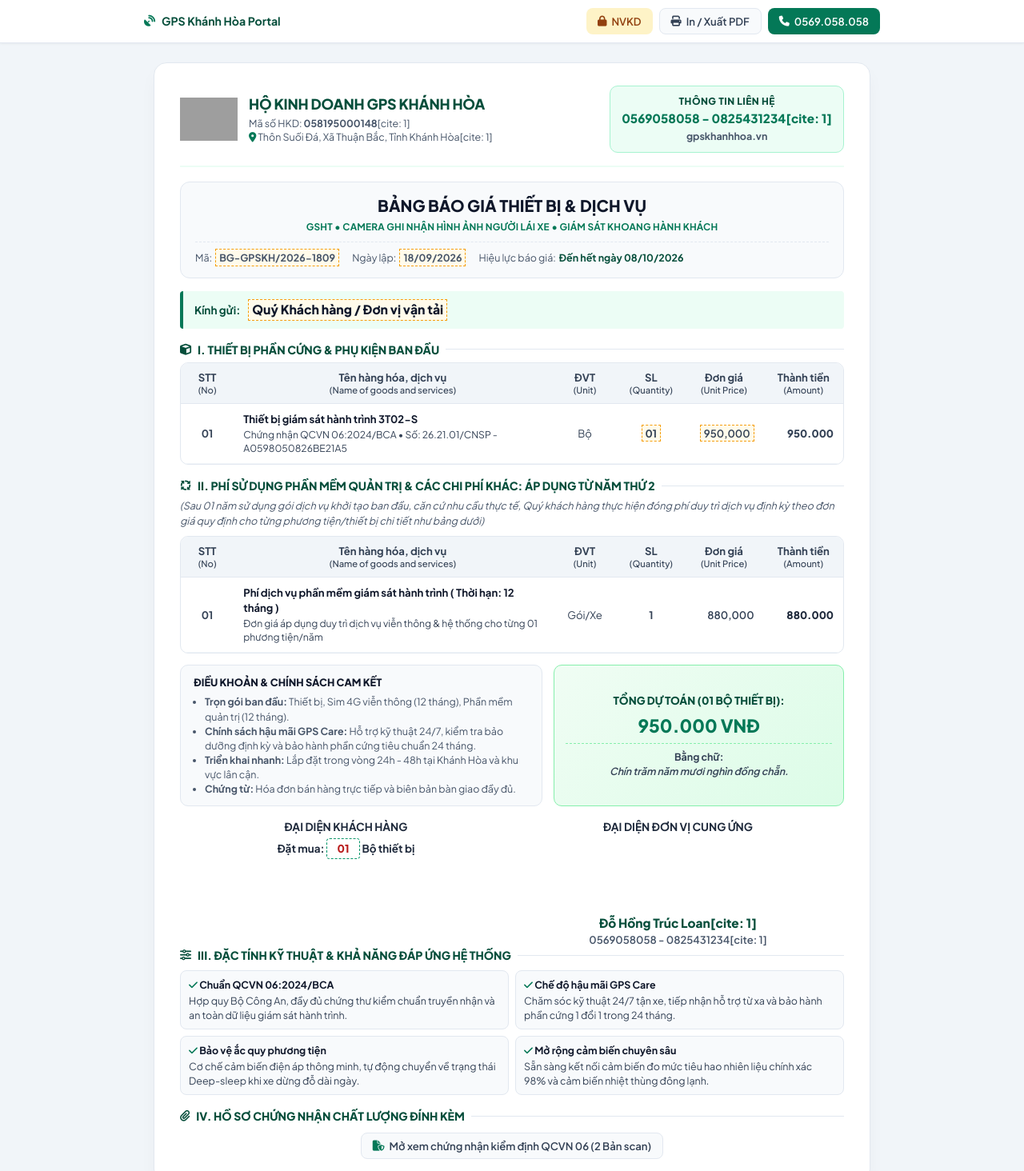
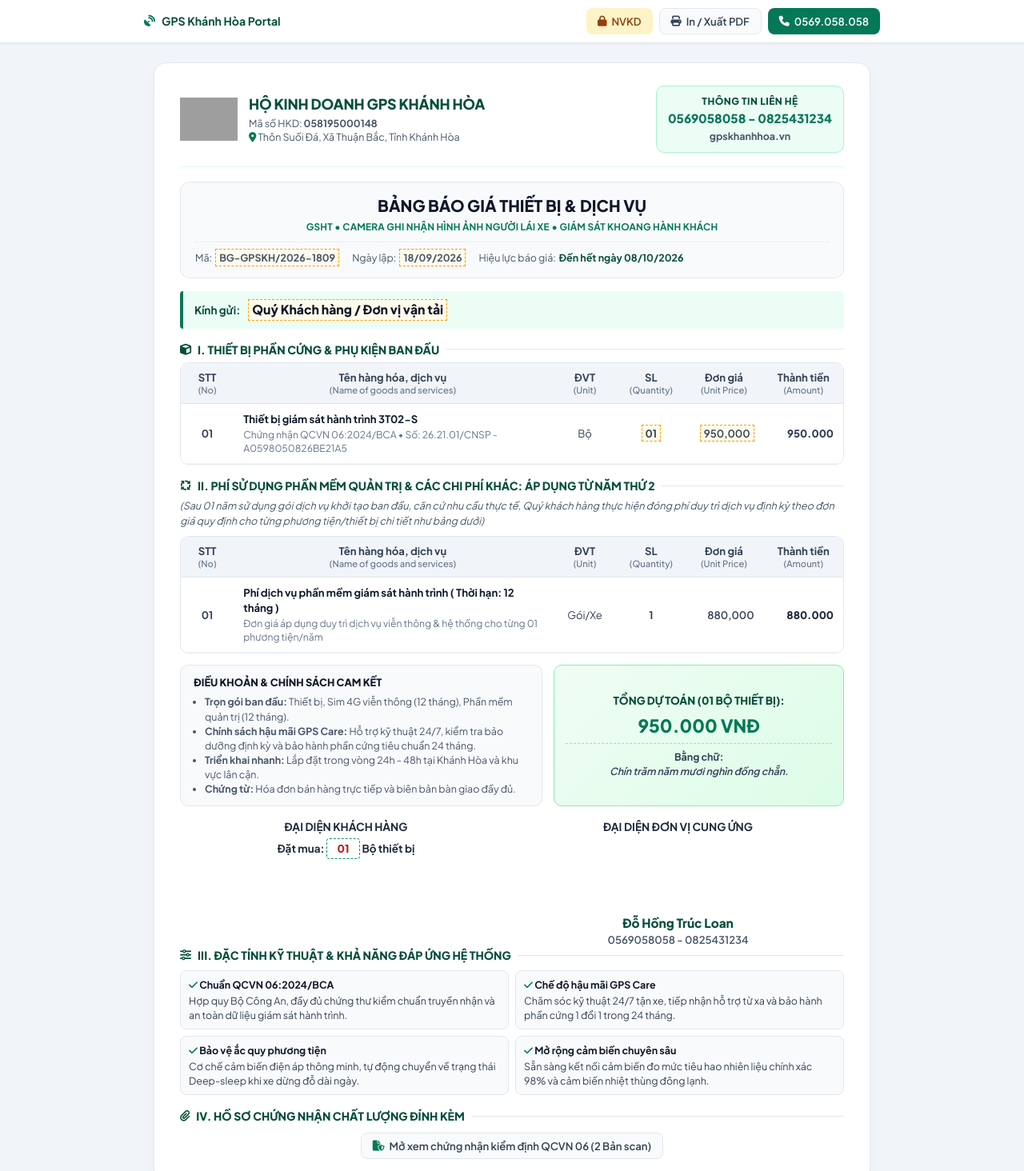
Before and after one commit to canhntnear/BaogiaGPSKH, a plain HTML site: page index.html in a window 1280 px wide. Shown: the top 1464 px of the page at 80% size. Drawn offline with Linux system fonts and the light colour scheme; grey boxes are pictures that could not be loaded; some icons are missing.

Commit message:
Update index.html

```diff
--- a/index.html
+++ b/index.html
@@ -13,11 +13,11 @@
             --brand-primary: #047857;
             --brand-dark: #064e3b;
             --brand-light: #ecfdf5;
-            --brand-accent: #059669;
             --slate-900: #0f172a;
             --slate-800: #1e293b;
             --slate-700: #334155;
             --slate-600: #475569;
+            --slate-500: #64748b;
             --slate-200: #e2e8f0;
             --slate-100: #f1f5f9;
             --slate-50: #f8fafc;
@@ -107,7 +107,7 @@
         .document-paper {
             background: var(--white);
             border-radius: 16px;
-            box-shadow: 0 10px 25px -5px rgba(0,0,0,0.05), 0 8px 10px -6px rgba(0,0,0,0.01);
+            box-shadow: 0 10px 25px -5px rgba(0,0,0,0.05);
             padding: 28px 32px;
             border: 1px solid var(--border);
         }
@@ -163,7 +163,6 @@
             text-transform: uppercase;
             color: var(--brand-dark);
             letter-spacing: 0.5px;
-            text-align: center;
             margin-bottom: 2px;
         }
 
@@ -172,13 +171,11 @@
             font-weight: 800;
             color: var(--brand-primary);
             margin: 2px 0;
-            text-align: center;
         }
 
         .header-contact-card .contact-web {
             font-size: 0.78rem;
             color: var(--slate-600);
-            text-align: center;
         }
 
         .quote-banner {
@@ -202,7 +199,6 @@
             color: var(--slate-900);
             text-transform: uppercase;
             margin-bottom: 4px;
-            text-align: center;
         }
 
         .quote-title-block .sub-spec {
@@ -210,7 +206,6 @@
             font-weight: 700;
             color: var(--brand-primary);
             letter-spacing: 0.2px;
-            text-align: center;
         }
 
         .quote-meta-pill {
@@ -386,7 +381,6 @@
             font-weight: 800;
             color: var(--brand-dark);
             text-transform: uppercase;
-            text-align: center;
             width: 100%;
         }
 
@@ -395,7 +389,6 @@
             font-weight: 800;
             color: #047857;
             margin: 6px 0;
-            text-align: center;
             width: 100%;
         }
 
@@ -405,7 +398,6 @@
             border-top: 1px dashed #86efac;
             padding-top: 8px;
             line-height: 1.4;
-            text-align: center;
             width: 100%;
         }
 
@@ -625,13 +617,13 @@
                     <img src="https://raw.githubusercontent.com/canhntnear/BaogiaGPS/main/logogpskh.png" alt="Logo GPS Khánh Hòa" class="company-logo" onerror="this.src='https://github.com/canhntnear/BaogiaGPS/raw/main/logogpskh.png'">
                     <div class="company-meta">
                         <h1>HỘ KINH DOANH GPS KHÁNH HÒA</h1>
-                        <p>Mã số HKD: <strong>058195000148</strong>[cite: 1]</p>
-                        <p><i class="fa-solid fa-location-dot" style="color: var(--brand-primary);"></i> Thôn Suối Đá, Xã Thuận Bắc, Tỉnh Khánh Hòa[cite: 1]</p>
+                        <p>Mã số HKD: <strong>058195000148</strong></p>
+                        <p><i class="fa-solid fa-location-dot" style="color: var(--brand-primary);"></i> Thôn Suối Đá, Xã Thuận Bắc, Tỉnh Khánh Hòa</p>
                     </div>
                 </div>
                 <div class="header-contact-card">
                     <div class="contact-label">THÔNG TIN LIÊN HỆ</div>
-                    <div class="contact-phone" id="headerPhone" class="editable-field" contenteditable="false" onblur="syncInfo('phone', this.innerText)">0569058058 - 0825431234[cite: 1]</div>
+                    <div class="contact-phone" id="headerPhone" class="editable-field" contenteditable="false" onblur="syncInfo('phone', this.innerText)">0569058058 - 0825431234</div>
                     <div class="contact-web">
                         <strong>gpskhanhhoa.vn</strong>
                     </div>
@@ -770,7 +762,7 @@
                 </div>
             </div>
 
-            <!-- BẢNG KÝ TÊN VỚI KHOẢNG CÁCH 3 DÒNG -->
+            <!-- BẢNG KÝ TÊN -->
             <table class="signature-grid">
                 <tr>
                     <td>
@@ -784,10 +776,10 @@
                         <div class="sign-title">ĐẠI DIỆN ĐƠN VỊ CUNG ỨNG</div>
                         <div class="sign-spacing"></div>
                         <div class="sign-name">
-                            <span id="signName" class="editable-field" contenteditable="false" onblur="syncInfo('name', this.innerText)">Đỗ Hồng Trúc Loan</span>[cite: 1]
+                            <span id="signName" class="editable-field" contenteditable="false" onblur="syncInfo('name', this.innerText)">Đỗ Hồng Trúc Loan</span>
                         </div>
                         <div class="sign-contact">
-                            <span id="signPhone" class="editable-field" contenteditable="false" onblur="syncInfo('phone', this.innerText)">0569058058 - 0825431234</span>[cite: 1]
+                            <span id="signPhone" class="editable-field" contenteditable="false" onblur="syncInfo('phone', this.innerText)">0569058058 - 0825431234</span>
                         </div>
                     </td>
                 </tr>
@@ -865,7 +857,7 @@
         }
 
         function cleanNum(str) {
-            return parseInt(str.replace(/[^\d]/g, '')) || 0;
+            return parseInt(str.replace(/[^\d]/g, ''), 10) || 0;
         }
 
         function padTwo(num) {
@@ -958,7 +950,6 @@
 
             document.getElementById('row1Total').innerText = formatNum(grandTotal);
             document.getElementById('grandTotalText').innerText = formatNum(grandTotal) + ' VNĐ';
-
             document.getElementById('grandTotalLabel').innerText = `Tổng dự toán (${qtyFormatted} Bộ thiết bị):`;
             document.getElementById('grandTotalWords').innerText = docSoTien(grandTotal);
             document.getElementById('softTotal').innerText = formatNum(softwarePrice);
```
